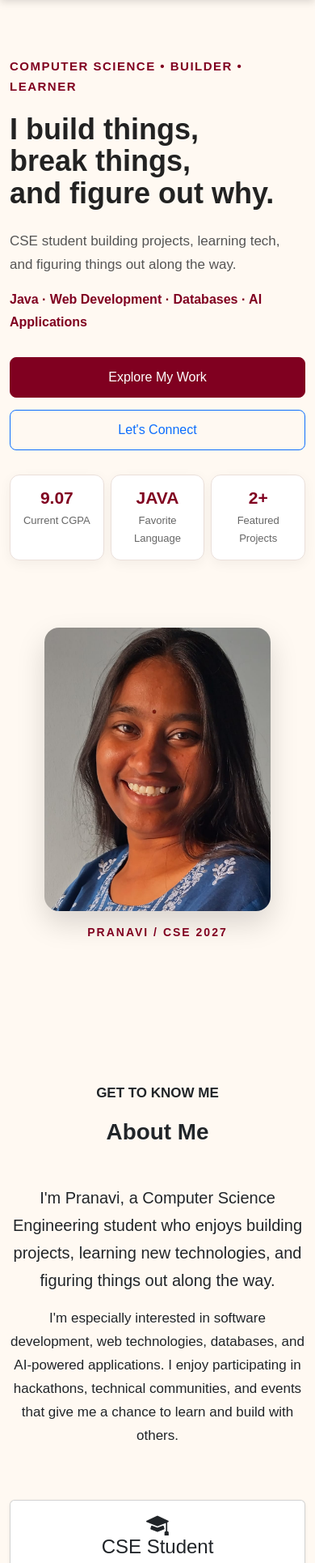
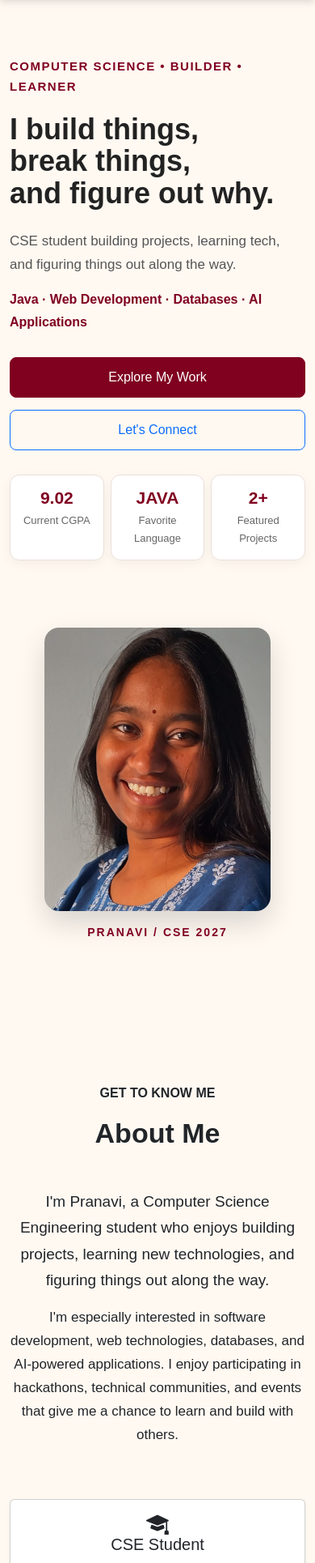
Before and after one commit to Pranavi-1125/Portfolio, a plain HTML site: page index.html in a window 390 px wide. Shown: the part 70-2000 px from the top of the page at 81% size. Drawn offline with nearby package versions, Linux system fonts and the light colour scheme.

Commit message:
Made changes in CSS

```diff
--- a/css/style.css
+++ b/css/style.css
@@ -91,7 +91,36 @@ table {
 .achievement-item p {
     font-size: 17px;
 }
+/* =========================================================
+   ABOUT ME - TYPOGRAPHY
+   ========================================================= */
 
+#about .section-heading p {
+    font-size: 18px;
+}
+
+#about .section-heading h2 {
+    font-size: 42px;
+}
+
+#about .lead {
+    font-size: 22px;
+    line-height: 1.8;
+}
+
+#about > .container > .row:first-of-type p:not(.lead) {
+    font-size: 19px;
+    line-height: 1.8;
+}
+
+#about .card h3 {
+    font-size: 22px;
+}
+
+#about .card p {
+    font-size: 17px;
+    line-height: 1.7;
+}
 /* =========================================================
    2. NAVBAR
    ========================================================= */
@@ -568,8 +597,36 @@ footer a:hover {
     .profile-label {
         font-size: 14px;
     }
+
+
+    /* ================= ABOUT ME ================= */
+
+    #about .section-heading p {
+        font-size: 16px;
+    }
+
+    #about .section-heading h2 {
+        font-size: 34px;
+    }
+
+    #about .lead {
+        font-size: 19px;
+        line-height: 1.7;
+    }
+
+    #about > .container > .row:first-of-type p:not(.lead) {
+        font-size: 17px;
+        line-height: 1.7;
+    }
+
+    #about .card h3 {
+        font-size: 20px;
+    }
+
+    #about .card p {
+        font-size: 16px;
+    }
 }
-
 @media (max-width: 480px) {
 
     .hero-title {
--- a/index.html
+++ b/index.html
@@ -147,7 +147,7 @@
                 <!-- Quick Facts -->
                 <div class="hero-stats">
                     <div class="hero-stat">
-                        <h3>9.07</h3>
+                        <h3>9.02</h3>
                         <p>Current CGPA</p>
                     </div>
 
```
